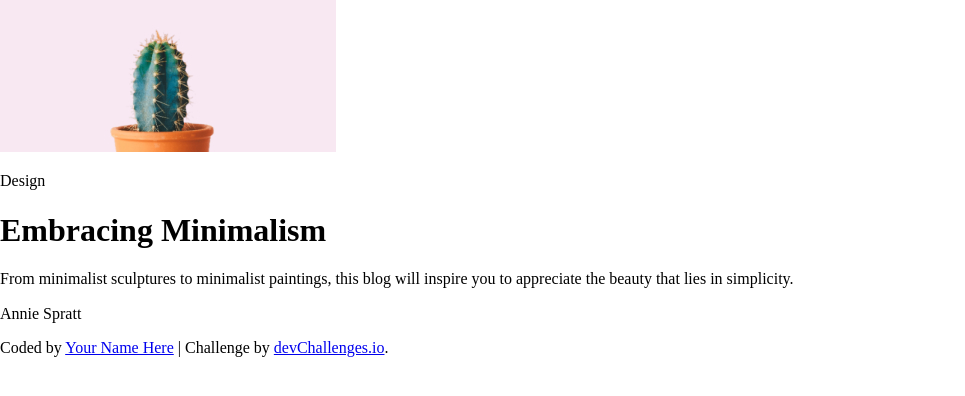
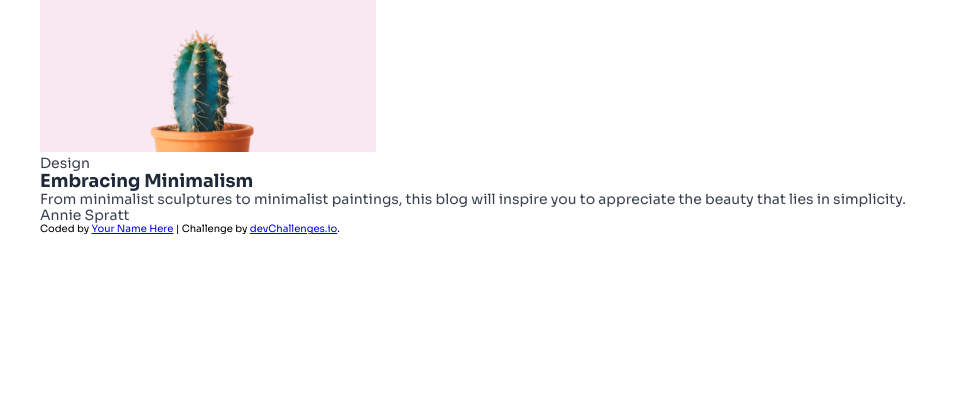
Before and after one commit to Pogo182028/Minimal-blog-card, a plain HTML site: page index.html in a window 1280 px wide. Shown: the whole page, without its empty margins (0-965 px from the left). Drawn offline with nearby package versions, Linux system fonts and the light colour scheme.

Commit message:
: Adding the globals to the styles.css
Just add the necessary globals to start with the design.

```diff
--- /dev/null
+++ b/css/styles.css
@@ -0,0 +1,66 @@
+:root {
+  /* font and sizes */
+  --font-family: "Sora", sans-serif;
+  --size-title: 1.8rem;
+  --size-body: 1.4rem;
+  --size-footer: 1.2rem;
+  --size-tag: 1rem;
+
+  /* colors */
+  --bg-body: #fff;
+  --bg-tag: #f2eafd;
+  --bg-card: #fafaf9;
+
+  --shadow-card: #e5eaf0;
+
+  --color-title: #20293a;
+  --color-body: #394150;
+  --color-tag: #7c19ee;
+}
+
+html {
+  font-size: 62.5%;
+  box-sizing: border-box;
+}
+
+*,
+*::before,
+*::after {
+  box-sizing: inherit;
+}
+
+body {
+  background-color: var(--bg-body);
+  font-family: var(--font-family);
+}
+
+h1,
+h2,
+p {
+  margin: 0;
+}
+
+h1 {
+  font-size: var(--size-title);
+  color: var(--color-title);
+}
+
+h2 {
+  font-size: var(--size-body);
+  color: var(--color-body);
+}
+
+p {
+  font-size: var(--size-body);
+  color: var(--color-body);
+}
+
+.container {
+  max-width: min(95%, 120rem);
+  margin: 0 auto;
+}
+
+img {
+  max-width: 100%;
+  height: auto;
+}
--- a/index.html
+++ b/index.html
@@ -22,6 +22,9 @@
       rel="stylesheet"
       href="https://necolas.github.io/normalize.css/8.0.1/normalize.css"
     />
+    <!-- Styles.css -->
+    <link rel="stylesheet" href="css/styles.css" />
+
     <title>devChallenges.io | Minimal Blog Card</title>
   </head>
   <body>
```
